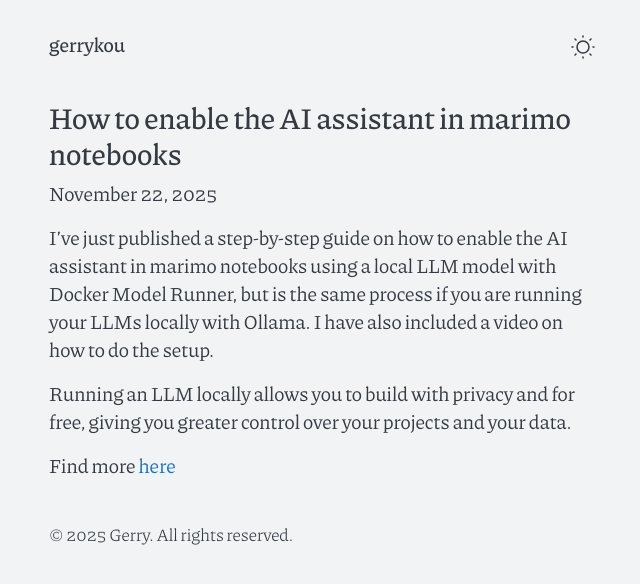
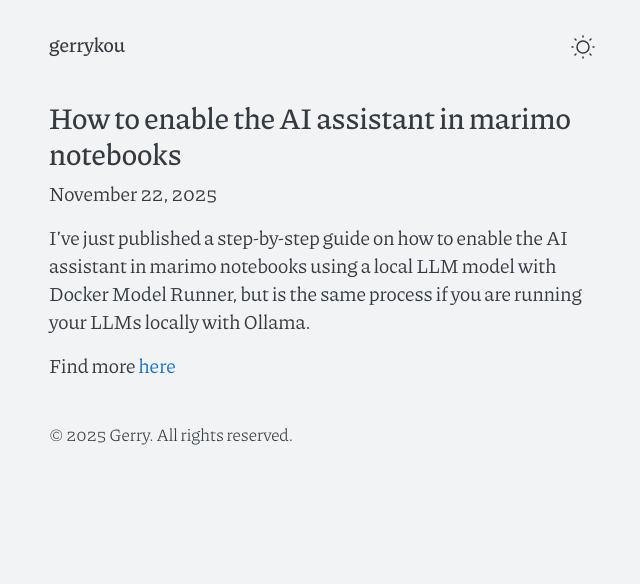
Before and after one commit to gerrykou/gerrykou.github.io, a Jekyll site: the page built from _posts/2025-11-22-marimo-local-ai-assistant.md, in a window 1280 px wide. Shown: the top 584 px of the page, without its empty margins (318-958 px from the left). Built offline with Jekyll 4.4.1, drawn with Linux system fonts in a browser that asks for light colours.

Commit message:
simpler post

```diff
--- a/_posts/2025-11-22-marimo-local-ai-assistant.md
+++ b/_posts/2025-11-22-marimo-local-ai-assistant.md
@@ -5,8 +5,5 @@
 ---
 
 I’ve just published a step-by-step guide on how to enable the AI assistant in marimo notebooks using a local LLM model with Docker Model Runner, but is the same process if you are running your LLMs locally with Ollama.
-I have also included a video on how to do the setup.
-
-Running an LLM locally allows you to build with privacy and for free, giving you greater control over your projects and your data.
 
 Find more [here](https://github.com/gerrykou/marimo_local_ai_assistant)
```
